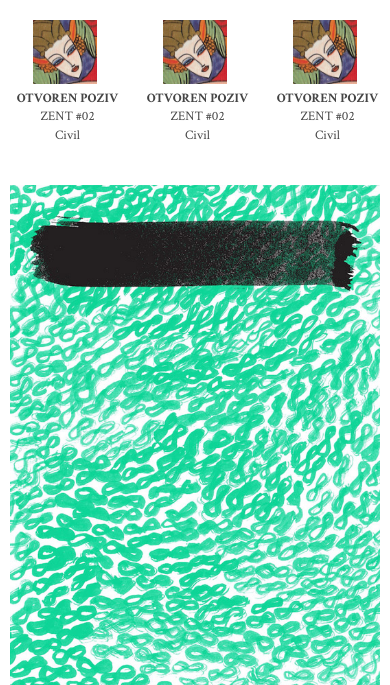
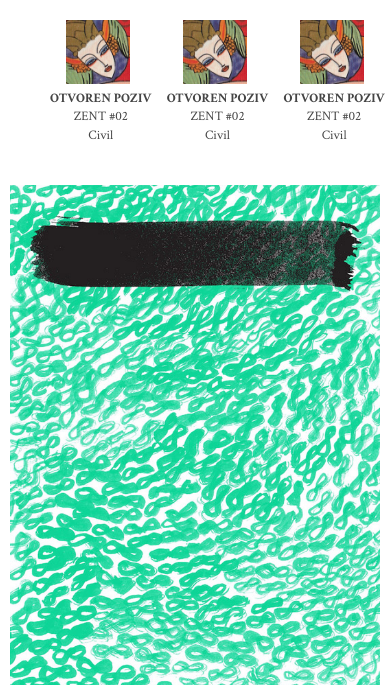
Before and after one commit to markomitranic/ZentZent, a PHP site: page /home.html in a window 390 px wide. Shown: the part 50-735 px from the top of the page. Run offline with PHP 8.4, Linux system fonts and the light colour scheme.

Commit message:
Fixed some mobile styles for body and sidebar

```diff
--- a/app/css/style.css
+++ b/app/css/style.css
@@ -648,12 +648,19 @@ a {
       margin-top: 20px; } }
   #body #sidebar {
     width: 210px; }
+    @media (max-width: 950px) {
+      #body #sidebar {
+        margin-left: 40px; } }
     @media (max-width: 767px) {
       #body #sidebar {
         width: 100%; } }
   #body #main {
     width: calc(100% - 320px);
     margin-left: 110px; }
+    @media (max-width: 950px) {
+      #body #main {
+        margin: 0 40px 0 0;
+        width: calc(100% - 290px); } }
     @media (max-width: 767px) {
       #body #main {
         width: 100%;
@@ -792,7 +799,10 @@ a {
       -webkit-box-align: center;
       -webkit-align-items: center;
           -ms-flex-align: center;
-              align-items: center; } }
+              align-items: center;
+      -webkit-flex-wrap: wrap;
+          -ms-flex-wrap: wrap;
+              flex-wrap: wrap; } }
   .sidebar-related article {
     margin-bottom: 40px;
     text-align: center;
--- a/scss/sidebar.scss
+++ b/scss/sidebar.scss
@@ -8,6 +8,7 @@
         display: flex;
         justify-content: space-around;
         align-items: center;
+        flex-wrap: wrap;
     }
 
 	article {
```
Also changed, not shown: scss/body.scss (+8 -0 lines).
